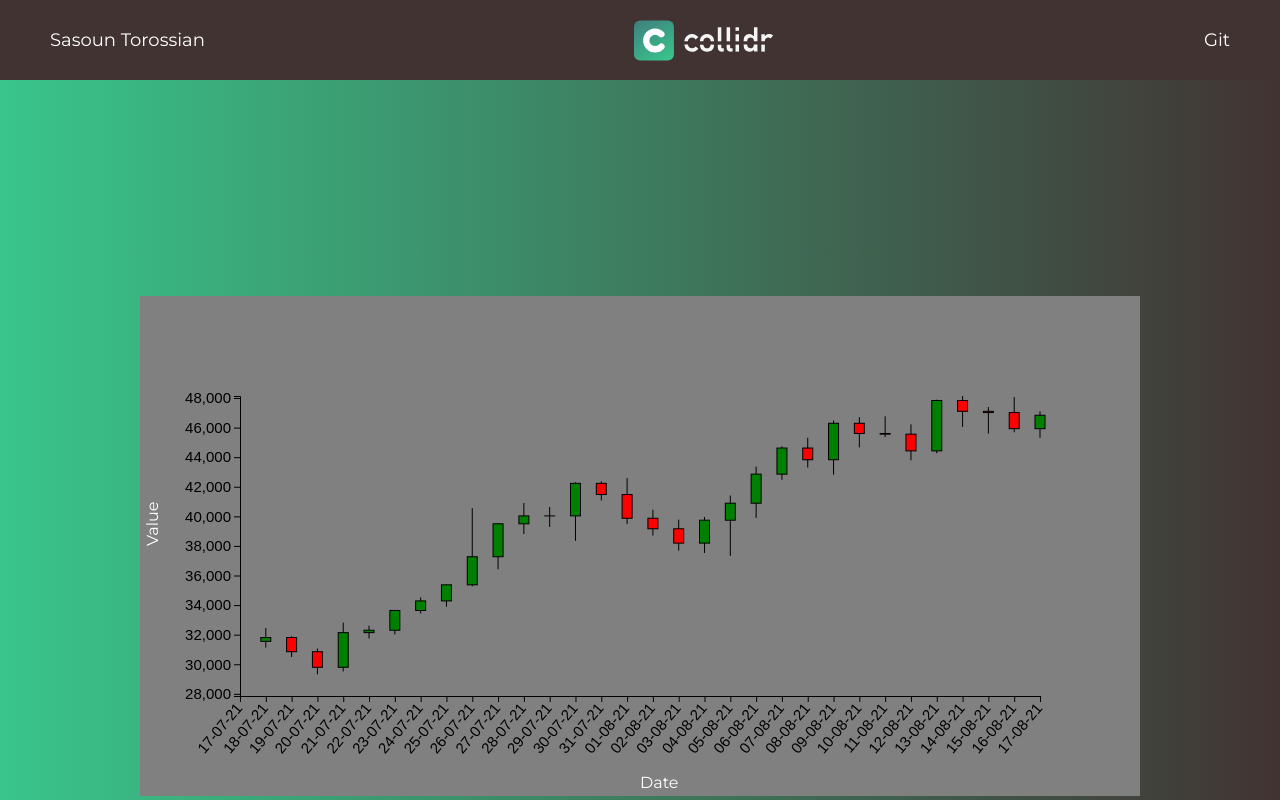
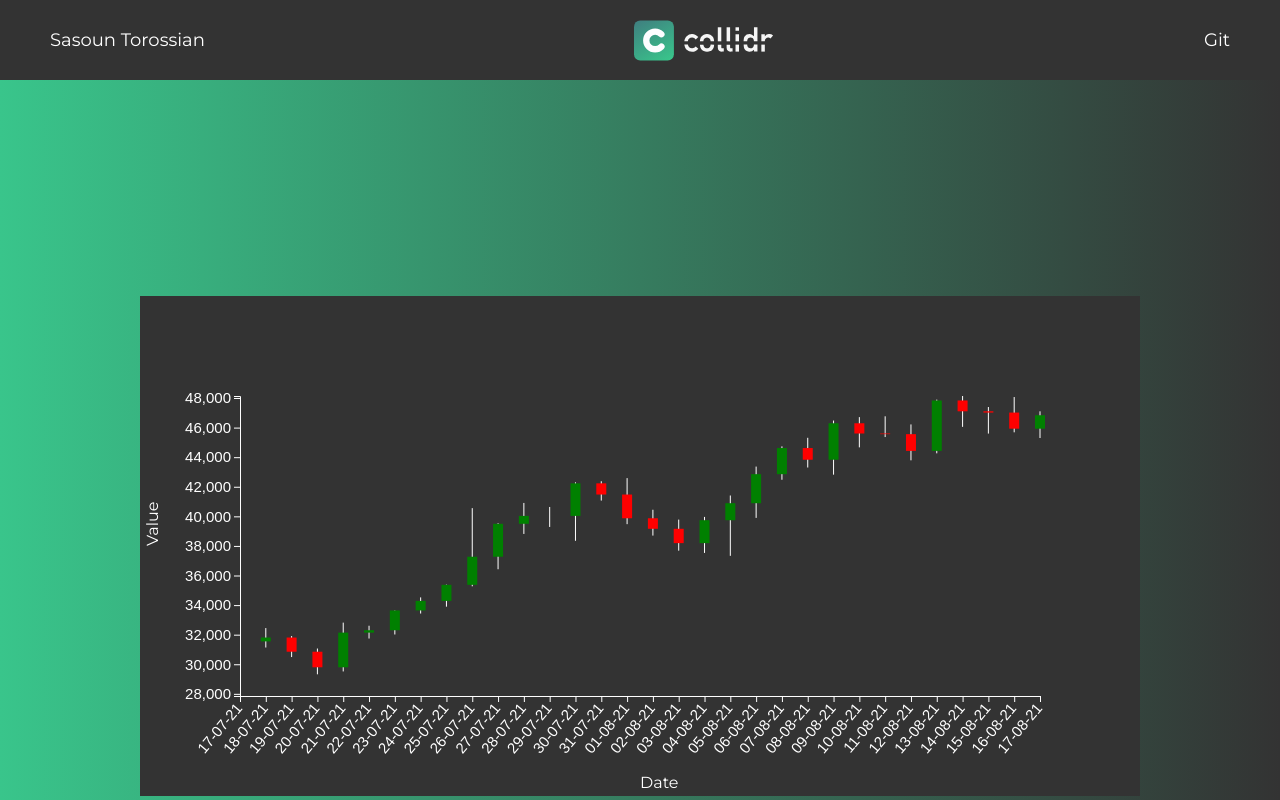
Before and after one commit to SasounTorossian/assignment, a React (Create React App) app: page / in a window 1280 px wide. Built offline with nearby package versions, Linux system fonts and the light colour scheme.

Commit message:
Changed darker colours to Collidr theme.

```diff
--- a/src/App.css
+++ b/src/App.css
@@ -7,5 +7,5 @@
   justify-content: space-between;
 
   background: rgb(57,197,139);
-  background: linear-gradient(90deg, rgba(57,197,139,1) 0%, rgba(66,51,51,1) 100%);
+  background: linear-gradient(90deg, rgba(57,197,139,1) 0%, rgba(51,51,51,1) 100%);
 }
--- a/src/Components/Header/Header.css
+++ b/src/Components/Header/Header.css
@@ -13,7 +13,7 @@
     width: 100%;
     padding: 20px 50px;
 
-    background-color: rgba(66,51,51,1);
+    background-color: rgba(51,51,51,1);
     color: white;
     font-family: 'Montserrat', sans-serif;
     font-size: 18px;
--- a/src/Components/LineChart/LineChart.js
+++ b/src/Components/LineChart/LineChart.js
@@ -26,7 +26,7 @@ const LineChart = () => {
         const svg = d3.select(d3Chart.current)
                         .attr("width", widthSvg)
                         .attr("height", heightSvg)
-                        .style("background-color", "grey")
+                        .style("background-color", "rgba(51,51,51,1)")
                         .append("g")
                         .attr("transform", "translate(" + margin.left + "," + margin.top + ")")
 
@@ -58,12 +58,14 @@ const LineChart = () => {
                     .ticks(d3.timeDay.every(1))
                     .tickFormat(timeFormat)) //TODO: Move to separate axis.
             .attr("transform", "translate(0," + height + ")")
+            .attr("color", "white")
             .selectAll("text")
             .attr("text-anchor", "end")
             .attr("dx", "-8px")
             .attr("dy", "1px")
             .attr("transform", "rotate(-50)")
             .attr("font-size", "15px")
+            .attr("color", "white")
 
         // Create label for x axis
         svg.append("text")
@@ -87,6 +89,7 @@ const LineChart = () => {
         svg.append("g")
             .call(d3.axisLeft(yScale))
             .attr("font-size", "15px")
+            .attr("color", "white")
 
         // Create label for y axis
         svg.append("text")
@@ -107,7 +110,7 @@ const LineChart = () => {
             .attr("x2", (d) => xScale(d.time) )
             .attr("y1", (d) => yScale(d.low) )
             .attr("y2", (d) => yScale(d.high) )
-            .attr("stroke", "black")
+            .attr("stroke", "white")
             .style("width", 10)
 
         // Superimpose boxes on previously rendered lines.
@@ -120,10 +123,8 @@ const LineChart = () => {
             .attr("y", (d,i) => yScale(Math.max(d.open, d.close)) )
             .attr("width", boxWidth )
             .attr("height", (d,i) => yScale(Math.min(d.open, d.close)) - yScale(Math.max(d.open, d.close)) )
-            .attr("stroke", "black")
             .attr("fill", (d) => d.open > d.close ? "red" : "green" )
             .attr("transform", "translate("+ (-boxWidth/2) + ", 0)")
-
     })
 
     return (
```
